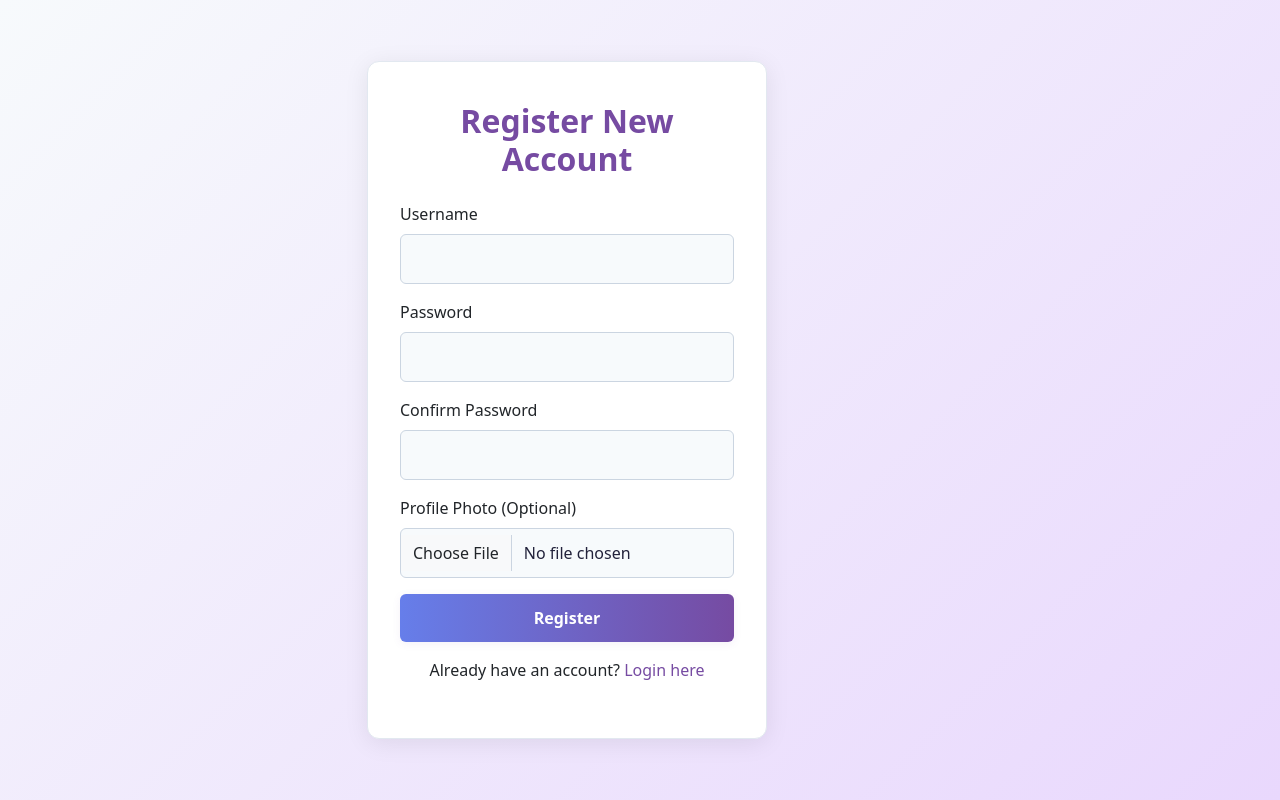
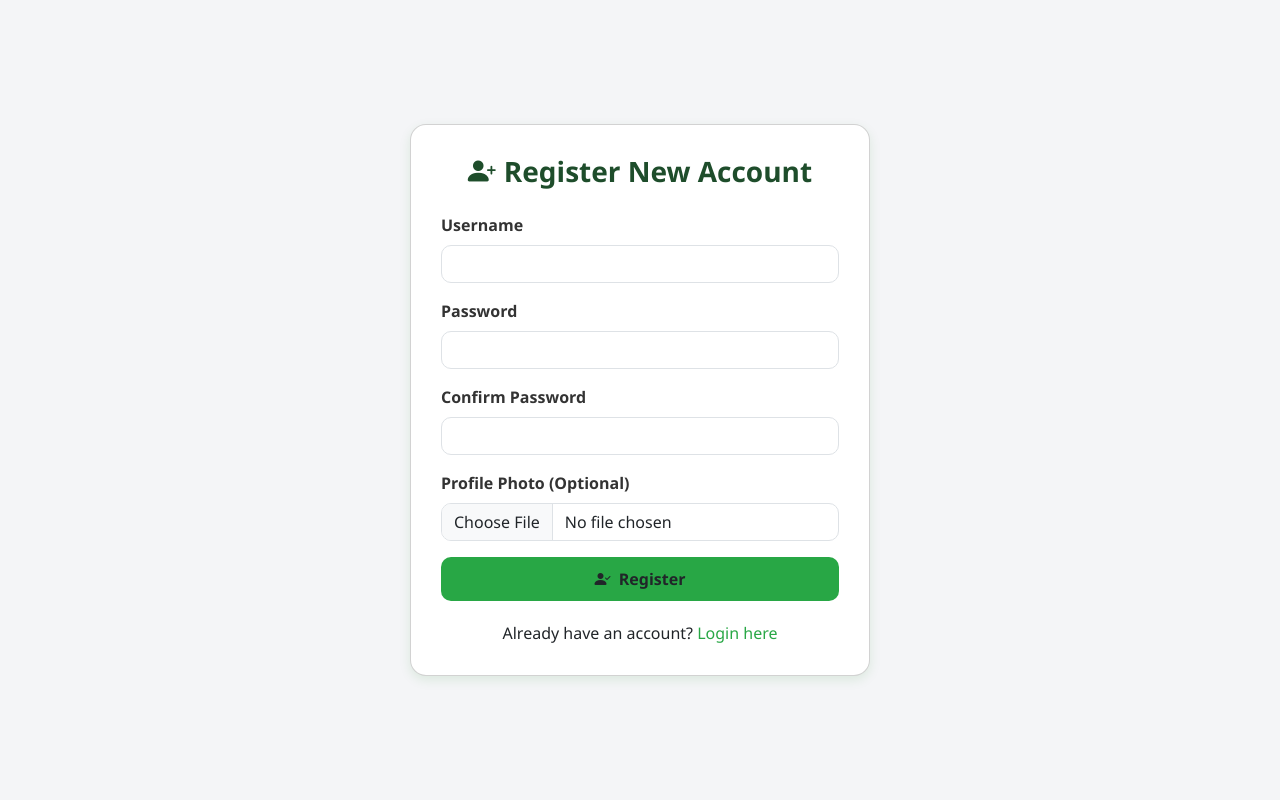
Before and after one commit to Cloud1708/Agrifeeds, a PHP site: page /register.php in a window 1280 px wide. Run offline with PHP 8.4, Linux system fonts and the light colour scheme.

Commit message:
push ko na to

```diff
--- a/css/auth.css
+++ /dev/null
@@ -1,90 +0,0 @@
-/* ...existing code... */
-.glass-container {
-    background: #fff;
-    border-radius: 12px;
-    border: 1px solid #e2e8f0;
-    box-shadow: 0 4px 24px 0 rgba(0,0,0,0.08);
-    padding: 2.5rem 2rem;
-    max-width: 400px;
-    width: 100%;
-}
-
-.glass-input {
-    background: #f7fafc;
-    border: 1px solid #cbd5e1;
-    border-radius: 6px;
-    color: #22223b;
-    padding: 12px;
-    transition: border-color 0.2s;
-    width: 100%;
-    font-size: 1rem;
-}
-
-.glass-input:focus {
-    background: #fff;
-    border-color: #764ba2;
-    box-shadow: 0 0 0 2px #764ba230;
-    outline: none;
-}
-
-.glass-button {
-    background: linear-gradient(90deg, #667eea 0%, #764ba2 100%);
-    border: none;
-    border-radius: 6px;
-    color: #fff;
-    padding: 12px 0;
-    width: 100%;
-    transition: background 0.2s, box-shadow 0.2s;
-    font-weight: 600;
-    font-size: 1rem;
-    cursor: pointer;
-    box-shadow: 0 2px 8px rgba(118, 75, 162, 0.08);
-}
-
-.glass-button:hover {
-    background: linear-gradient(90deg, #764ba2 0%, #667eea 100%);
-    box-shadow: 0 4px 16px rgba(118, 75, 162, 0.12);
-    transform: translateY(-1px) scale(1.01);
-}
-
-.auth-bg {
-    min-height: 100vh;
-    background: linear-gradient(135deg, #f7fafc 0%, #e9d8fd 100%);
-    display: flex;
-    align-items: center;
-    justify-content: center;
-}
-
-.auth-title {
-    color: #764ba2;
-    font-weight: 700;
-    margin-bottom: 1.5rem;
-    font-size: 2rem;
-    text-align: center;
-}
-
-.auth-link {
-    color: #764ba2;
-    text-decoration: none;
-    transition: color 0.2s;
-    font-weight: 500;
-}
-
-.auth-link:hover {
-    color: #667eea;
-    text-decoration: underline;
-}
-
-.username-feedback {
-    font-size: 0.9rem;
-    margin-top: 0.25rem;
-}
-
-.username-available {
-    color: #38a169;
-}
-
-.username-taken {
-    color: #e53e3e;
-}
-/* ...existing code... */
--- a/register.php
+++ b/register.php
@@ -1,12 +1,6 @@
 <?php
 session_start();
 require_once 'includes/db.php';
-
-// Remove the authentication check since we want to allow new users to register
-// if (!isset($_SESSION['user_id'])) {
-//     header('Location: index.php');
-//     exit();
-// }
 
 $db = new database();
 $error = '';
@@ -18,7 +12,6 @@ if ($_SERVER['REQUEST_METHOD'] === 'POST') {
     $confirm_password = $_POST['confirm_password'];
     $photo = null;
 
-    // Validate input
     if (empty($username) || empty($password) || empty($confirm_password)) {
         $error = "All fields are required";
     } elseif ($password !== $confirm_password) {
@@ -28,7 +21,6 @@ if ($_SERVER['REQUEST_METHOD'] === 'POST') {
     } elseif ($db->checkUsernameExists($username)) {
         $error = "Username already exists";
     } else {
-        // Handle file upload
         if (isset($_FILES['photo']) && $_FILES['photo']['error'] === UPLOAD_ERR_OK) {
             $allowed = ['jpg', 'jpeg', 'png'];
             $filename = $_FILES['photo']['name'];
@@ -48,12 +40,10 @@ if ($_SERVER['REQUEST_METHOD'] === 'POST') {
             }
         }
 
-        // Register user (role 2 for normal user)
         $userID = $db->registerUser($username, $password, 2, $photo);
 
         if ($userID) {
-            $success = "Registration successful! You can now login.";
-            // Redirect to login page after 2 seconds
+            $success = "Registration successful! Redirecting to login...";
             header('refresh:2;url=index.php');
         } else {
             $error = "Registration failed. Please try again.";
@@ -66,54 +56,132 @@ if ($_SERVER['REQUEST_METHOD'] === 'POST') {
 <html lang="en">
 <head>
     <meta charset="UTF-8">
+    <title>AgriFeeds | Register</title>
     <meta name="viewport" content="width=device-width, initial-scale=1.0">
-    <title>Register - AgriFeeds</title>
     <link href="bootstrap-5.3.3-dist/css/bootstrap.min.css" rel="stylesheet">
-    <link href="css/auth.css" rel="stylesheet">
+    <link href="https://cdn.jsdelivr.net/npm/bootstrap-icons/font/bootstrap-icons.css" rel="stylesheet">
+    <style>
+        body {
+            background-color: #f4f5f7;
+            display: flex;
+            align-items: center;
+            justify-content: center;
+            min-height: 100vh;
+            font-family: 'Segoe UI', sans-serif;
+        }
+
+        .card {
+            border-radius: 16px;
+            box-shadow: 0 4px 12px rgba(0, 128, 0, 0.1);
+            padding: 30px;
+            max-width: 460px;
+            width: 100%;
+            background-color: #fff;
+        }
+
+        .card h3 {
+            color: #1e4d2b;
+            font-weight: bold;
+            text-align: center;
+            margin-bottom: 25px;
+        }
+
+        .form-label {
+            color: #333;
+            font-weight: 600;
+        }
+
+        .form-control {
+            border-radius: 10px;
+        }
+
+        .form-control:focus {
+            border-color: #28a745;
+            box-shadow: 0 0 0 0.2rem rgba(40, 167, 69, 0.25);
+        }
+
+        .btn-primary-custom {
+            background-color: #28a745;
+            border: none;
+            border-radius: 10px;
+            padding: 10px 16px;
+            font-weight: 600;
+            transition: 0.3s ease;
+        }
+
+        .btn-primary-custom:hover {
+            background-color: #218838;
+        }
+
+        .alert {
+            border-radius: 8px;
+        }
+
+        .text-muted small {
+            display: block;
+            margin-top: 15px;
+        }
+
+        .form-footer {
+            text-align: center;
+            margin-top: 20px;
+        }
+
+        .form-footer a {
+            color: #28a745;
+            text-decoration: none;
+            font-weight: 500;
+        }
+
+        .form-footer a:hover {
+            text-decoration: underline;
+        }
+    </style>
 </head>
-<body class="auth-bg">
-    <div class="container">
-        <div class="row justify-content-center">
-            <div class="col-md-6">
-                <div class="glass-container">
-                    <h3 class="text-center auth-title">Register New Account</h3>
+<body>
+
+    <div class="card">
+        <h3><i class="bi bi-person-plus-fill me-2"></i>Register New Account</h3>
 
         <?php if ($error): ?>
             <div class="alert alert-danger"><?php echo $error; ?></div>
         <?php endif; ?>
+
         <?php if ($success): ?>
             <div class="alert alert-success"><?php echo $success; ?></div>
         <?php endif; ?>
 
         <form method="POST" enctype="multipart/form-data">
             <div class="mb-3">
-                            <label for="username" class="form-label">Username</label>
-                            <input type="text" class="form-control glass-input" id="username" name="username" required>
+                <label class="form-label" for="username">Username</label>
+                <input type="text" name="username" class="form-control" id="username" required>
             </div>
+
             <div class="mb-3">
-                            <label for="password" class="form-label">Password</label>
-                            <input type="password" class="form-control glass-input" id="password" name="password" required>
+                <label class="form-label" for="password">Password</label>
+                <input type="password" name="password" class="form-control" id="password" required>
             </div>
+
             <div class="mb-3">
-                            <label for="confirm_password" class="form-label">Confirm Password</label>
-                            <input type="password" class="form-control glass-input" id="confirm_password" name="confirm_password" required>
+                <label class="form-label" for="confirm_password">Confirm Password</label>
+                <input type="password" name="confirm_password" class="form-control" id="confirm_password" required>
             </div>
+
             <div class="mb-3">
-                            <label for="photo" class="form-label">Profile Photo (Optional)</label>
-                            <input type="file" class="form-control glass-input" id="photo" name="photo" accept="image/*">
+                <label class="form-label" for="photo">Profile Photo (Optional)</label>
+                <input type="file" name="photo" class="form-control" id="photo" accept="image/*">
             </div>
-                        <div class="d-grid">
-                            <button type="submit" class="btn glass-button">Register</button>
-                        </div>
+
+            <button type="submit" class="btn btn-primary-custom w-100">
+                <i class="bi bi-person-check-fill me-1"></i> Register
+            </button>
         </form>
-                    <div class="text-center mt-3">
-                        <p>Already have an account? <a href="index.php" class="auth-link">Login here</a></p>
+
+        <div class="form-footer">
+            Already have an account? <a href="index.php">Login here</a>
         </div>
     </div>
-            </div>
-        </div>
-    </div>
+
     <script src="bootstrap-5.3.3-dist/js/bootstrap.bundle.min.js"></script>
-    <script src="js/auth.js"></script>
 </body>
 </html>
```
Also changed, not shown: admin/customers.php (+35 -43 lines), admin/dashboard.php (+9 -2 lines), admin/purchase_orders.php (+48 -6 lines), includes/db.php (+63 -4 lines), index.php (+99 -25 lines). Lines whose indentation alone changed are shown as unchanged.
